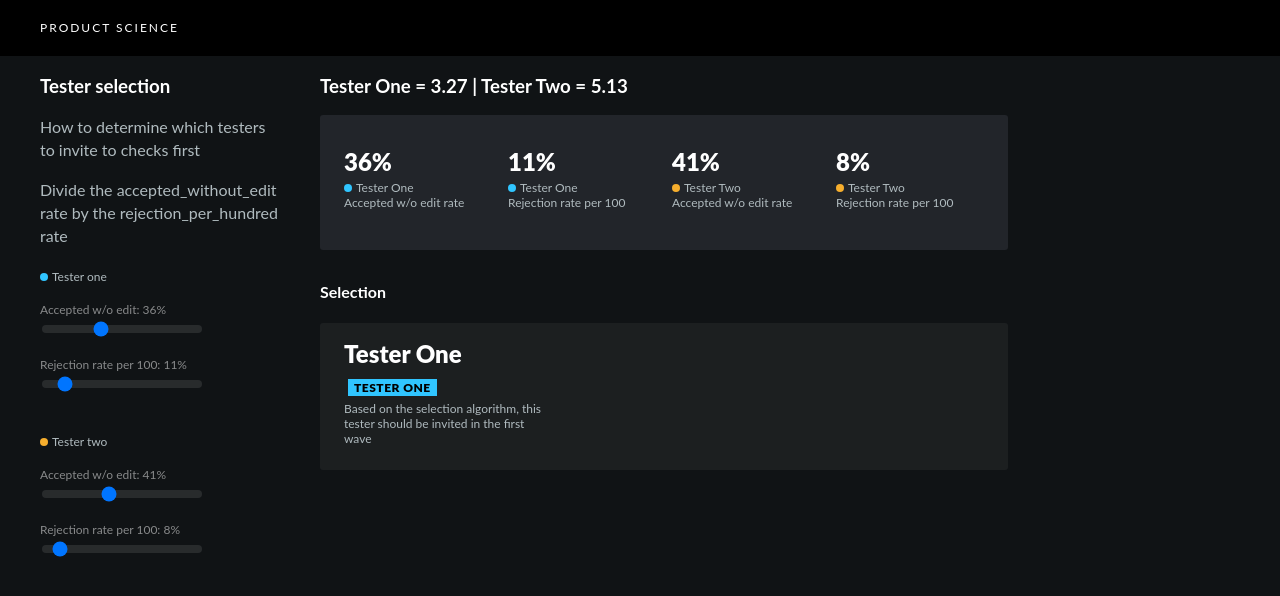
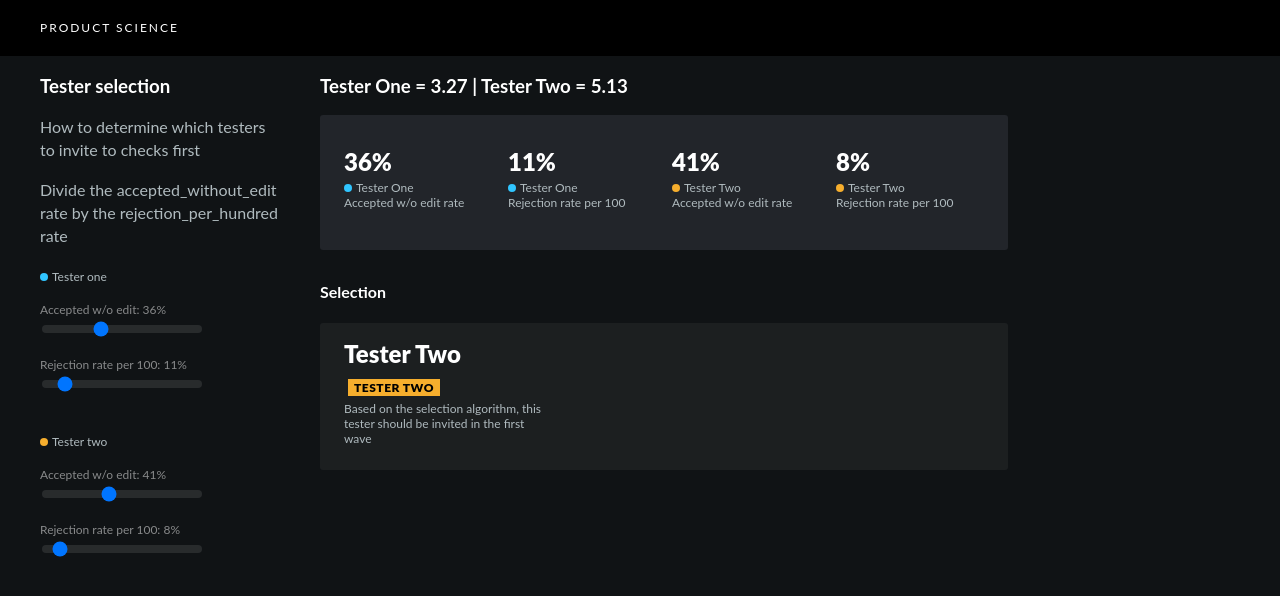
Before and after one commit to mprestonise/guacamole-station, a React (Create React App) app in the folder react-ui/: page / in a window 1280 px wide. Shown: the top 596 px of the page. Built offline with nearby package versions, Linux system fonts and the light colour scheme.

Commit message:
fix initial state of tester selection

```diff
--- a/react-ui/src/reproTestInvites.js
+++ b/react-ui/src/reproTestInvites.js
@@ -11,7 +11,7 @@ class ReproTests extends Component {
       testerTwoAcceptedWithoutEdit: 41,
       testerTwoRejectedRate: 8,
       testerTwoScore: 5.13,
-      selectedTesters: ['tester one']
+      selectedTesters: ['tester two']
     };
     this.updateCriteria = this.updateCriteria.bind(this);
     this.calculateTesterOne = this.calculateTesterOne.bind(this);
```
